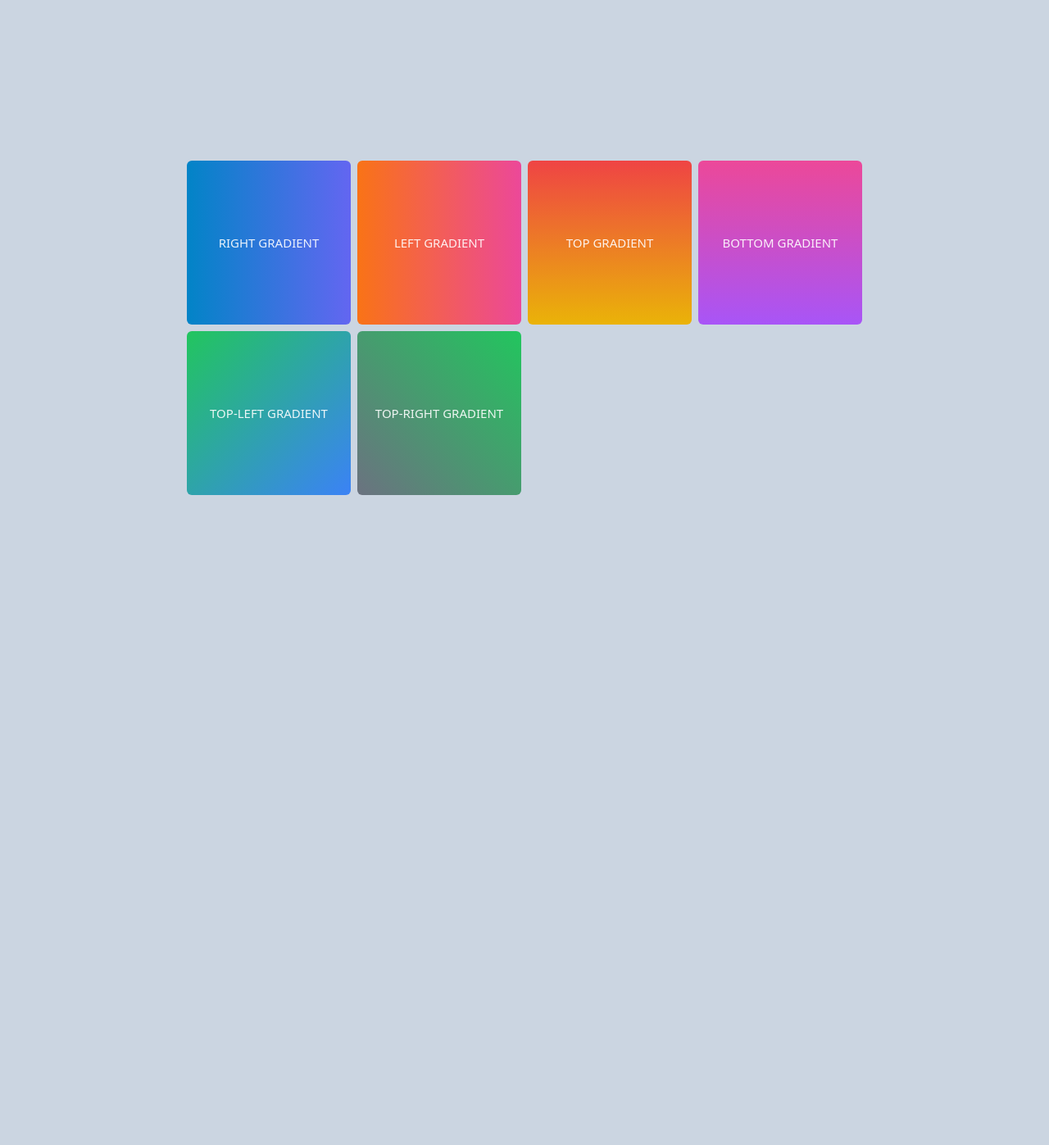
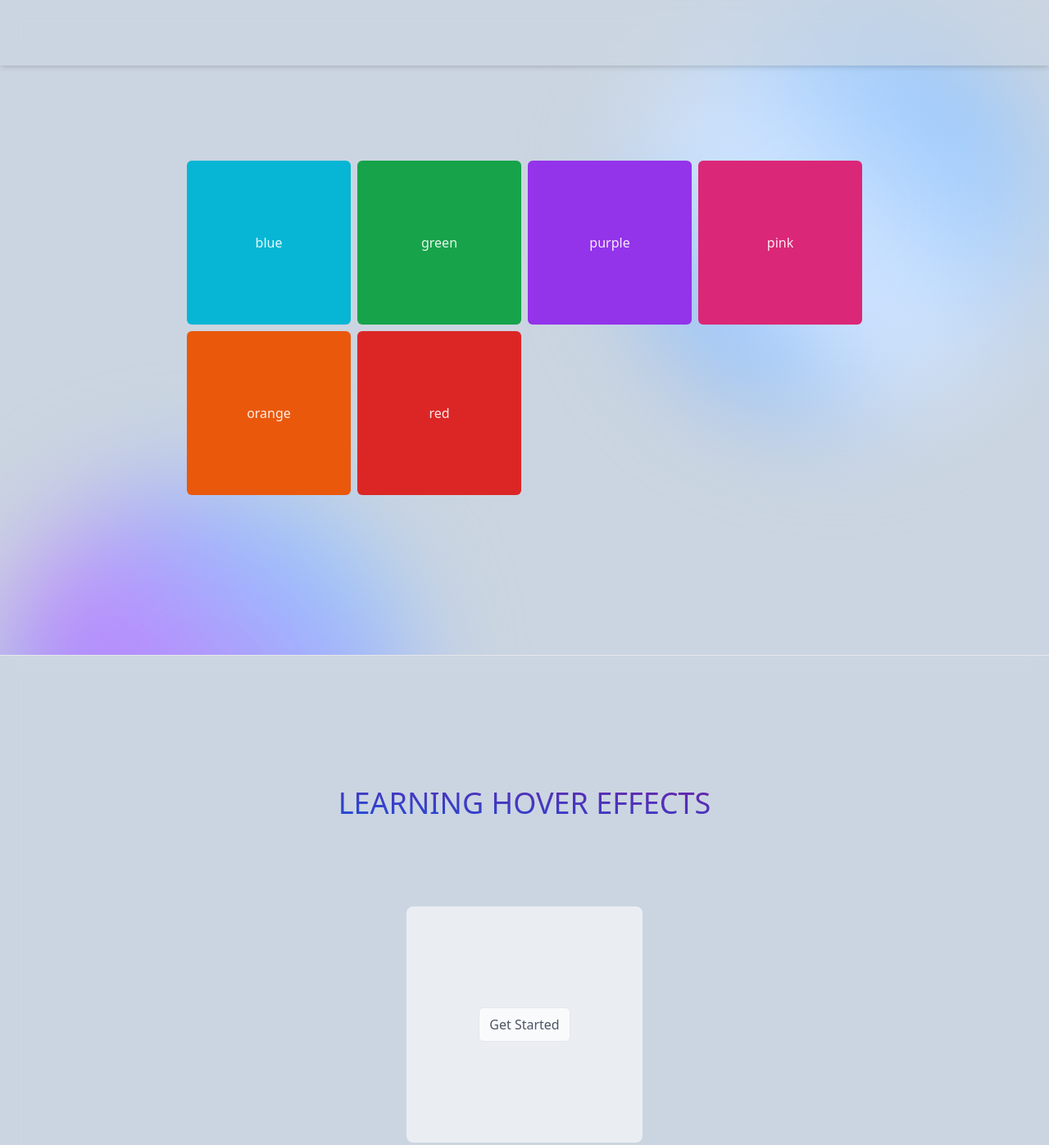
Before and after one commit to Jeremy-Siviholya/TailwindcssCourse, a website: page src/index.html in a window 1280 px wide. Shown: the whole page at 82% size. Before the commit the page ends 800 px from the top, so only its background shows below. Drawn offline with Linux system fonts and the light colour scheme.

```diff
--- a/src/index.html
+++ b/src/index.html
@@ -6,10 +6,14 @@
     <title>Tailwindcss</title>
     <link rel="stylesheet" href="./styles.css">
 </head>
-<body class="bg-slate-300 relative overflow-hidden">
+<body class="bg-slate-300  ">
 
+    <div class="flex justify-center relative border-b overflow-hidden w-full h-[100vh] items-center">
+        <div class=" absolute top-2 right-2 bg-gradient-to-tr -z-10 blur-3xl backdrop-blur-md bg-opacity-60 from-blue-400 from-[10%] via-blue-100 via-[40%] to-blue-300 to-[80%] rounded-full w-[500px] h-[500px]"></div>
+        <div class=" absolute -bottom-72 left-0 bg-gradient-to-tr -z-10 blur-3xl backdrop-blur-md bg-opacity-60 from-blue-400 from-[10%] via-purple-400 via-[40%] to-blue-300 to-[80%] rounded-full w-[500px] h-[500px]"></div>
+        <div class="h-20 w-full bg-slate-300 shadow-md bg-opacity-60 backdrop-blur-md fixed top-0">
 
-    <div class="flex justify-center w-full h-[100vh] items-center">
+        </div>
 
         <div class="grid gap-2 grid-cols-1 sm:grid-cols-2 md:grid-cols-3 lg:grid-cols-4 text-white/90  ">
 
@@ -29,25 +33,33 @@
 
 
 
-
+<!--
             <div class="bg-gradient-to-r from-sky-600  to-indigo-500 lg:text-[15px] text-[10px]   flex justify-center items-center  w-[400px] sm:w-[300px] md:w-[250px] duration-500  rounded-md h-[100px] lg:w-[200px] lg:h-[200px]">RIGHT GRADIENT</div>
-            <div class="bg-gradient-to-l from-pink-500  to-orange-500 lg:text-[15px] text-[10px]  flex justify-center items-center  w-[400px] sm:w-[300px] md:w-[250px] duration-500 rounded-md h-[100px]  lg:w-[200px] lg:h-[200px]">LEFT GRADIENT</div>
-            <div class="bg-gradient-to-t from-yellow-500  to-red-500 lg:text-[15px] text-[10px]  flex justify-center items-center  w-[400px] sm:w-[300px] md:w-[250px] duration-500 rounded-md h-[100px]  lg:w-[200px] lg:h-[200px]">TOP GRADIENT</div>
+            <div class="bg-gradient-to-l from-blue-500  to-gray-500 lg:text-[15px] text-[10px]  flex justify-center items-center  w-[400px] sm:w-[300px] md:w-[250px] duration-500 rounded-md h-[100px]  lg:w-[200px] lg:h-[200px]">LEFT GRADIENT</div>
+            <div class="bg-gradient-to-t from-blue-400  to-blue-500 lg:text-[15px] text-[10px]  flex justify-center items-center  w-[400px] sm:w-[300px] md:w-[250px] duration-500 rounded-md h-[100px]  lg:w-[200px] lg:h-[200px]">TOP GRADIENT</div>
             <div class="bg-gradient-to-b from-pink-500  to-purple-500 lg:text-[15px] text-[10px]   flex justify-center items-center  w-[400px] sm:w-[300px] md:w-[250px] duration-500 rounded-md h-[100px] lg:w-[200px] lg:h-[200px]">BOTTOM GRADIENT</div>
             <div class="bg-gradient-to-tl from-blue-500  to-green-500 lg:text-[15px] text-[10px]  flex justify-center items-center  w-[400px] sm:w-[300px] md:w-[250px] duration-500 rounded-md h-[100px]  lg:w-[200px] lg:h-[200px]">TOP-LEFT GRADIENT</div>
-            <div class="bg-gradient-to-tr from-gray-500  to-green-500 lg:text-[15px] text-[10px] flex justify-center items-center  w-[400px] sm:w-[300px] md:w-[250px] duration-500 rounded-md h-[100px]  lg:w-[200px] lg:h-[200px]">TOP-RIGHT GRADIENT</div>
+            <div class="bg-gradient-to-tr from-gray-500  to-green-500 lg:text-[15px] text-[10px] flex justify-center items-center  w-[400px] sm:w-[300px] md:w-[250px] duration-500 rounded-md h-[100px]  lg:w-[200px] lg:h-[200px]">TOP-RIGHT GRADIENT</div> -->
 
 
 
 
-<!--
-            <div class="bg-blue-600   flex justify-center items-center  w-[100px]  rounded-md h-[100px] lg:w-[200px] lg:h-[200px]">blue</div>
+
+            <div class="bg-cyan-500   flex justify-center items-center  w-[100px]  rounded-md h-[100px] lg:w-[200px] lg:h-[200px]">blue</div>
             <div class="bg-green-600  flex justify-center items-center  w-[100px]  rounded-md h-[100px]  lg:w-[200px] lg:h-[200px]">green</div>
             <div class="bg-purple-600  flex justify-center items-center  w-[100px]  rounded-md h-[100px]  lg:w-[200px] lg:h-[200px]">purple</div>
             <div class="bg-pink-600   flex justify-center items-center  w-[100px]  rounded-md h-[100px] lg:w-[200px] lg:h-[200px]">pink</div>
             <div class="bg-orange-600  flex justify-center items-center  w-[100px]  rounded-md h-[100px]  lg:w-[200px] lg:h-[200px]">orange</div>
-            <div class="bg-red-600  flex justify-center items-center  w-[100px]  rounded-md h-[100px]  lg:w-[200px] lg:h-[200px]">red</div> -->
+            <div class="bg-red-600  flex justify-center items-center  w-[100px]  rounded-md h-[100px]  lg:w-[200px] lg:h-[200px]">red</div>
         </div>
+    </div>
+    <div class="w-full h-[900px] flex justify-center backdrop-blur-md items-center relative">
+        <div class="absolute top-40 text-transparent bg-clip-text bg-gradient-to-tr from-blue-700 to-purple-800 text-4xl">
+    <h2>LEARNING HOVER EFFECTS</h2>
+        </div>
+<div class="w-72 h-72 bg-white/60 rounded-lg flex justify-center items-center ">
+<button class="bg-white/70 px-3 py-2 text-gray-600 hover:bg-pink-600 hover:text-white duration-500 border rounded-md">Get Started</button>
+</div>
     </div>
 </body>
 </html>
```
Also changed, not shown: src/styles.css, 1 other file.
